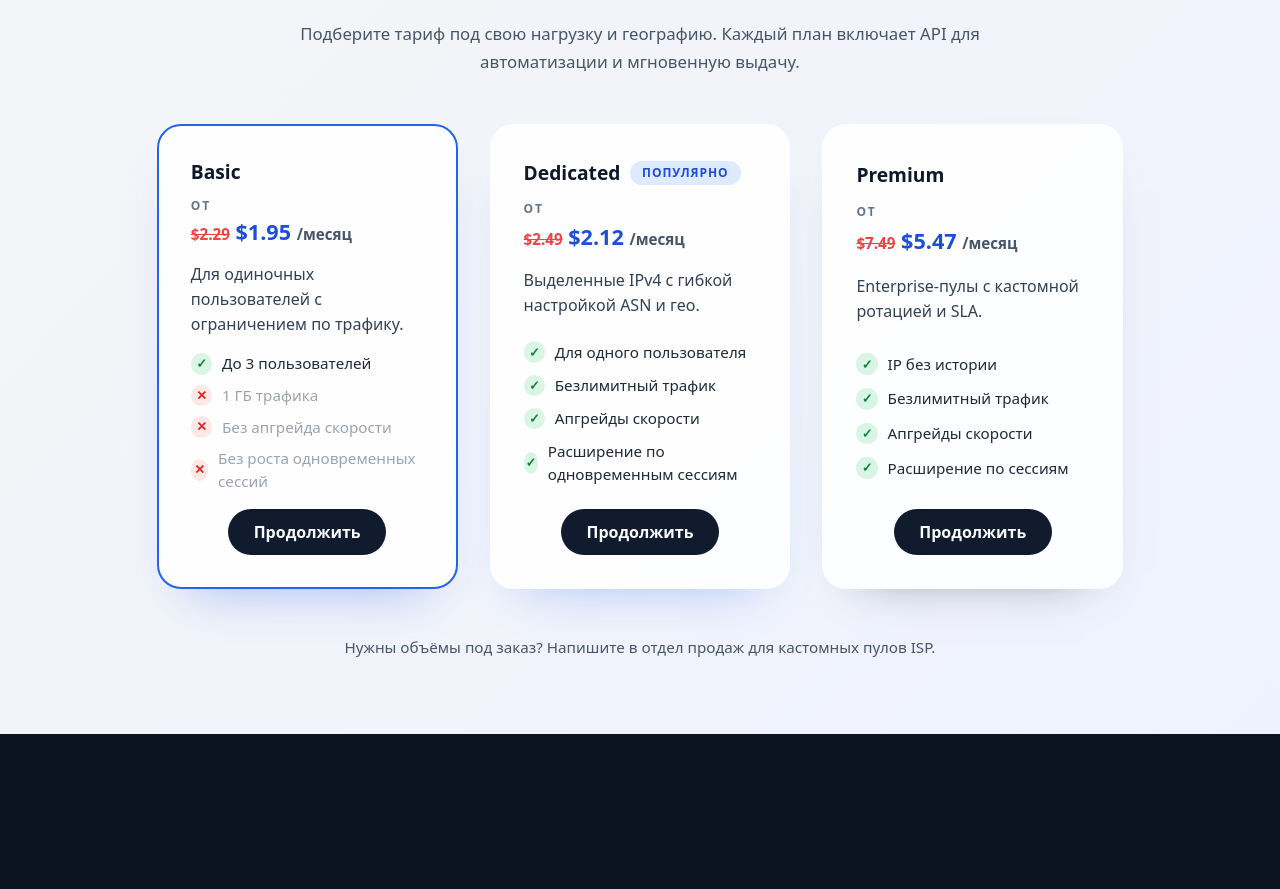
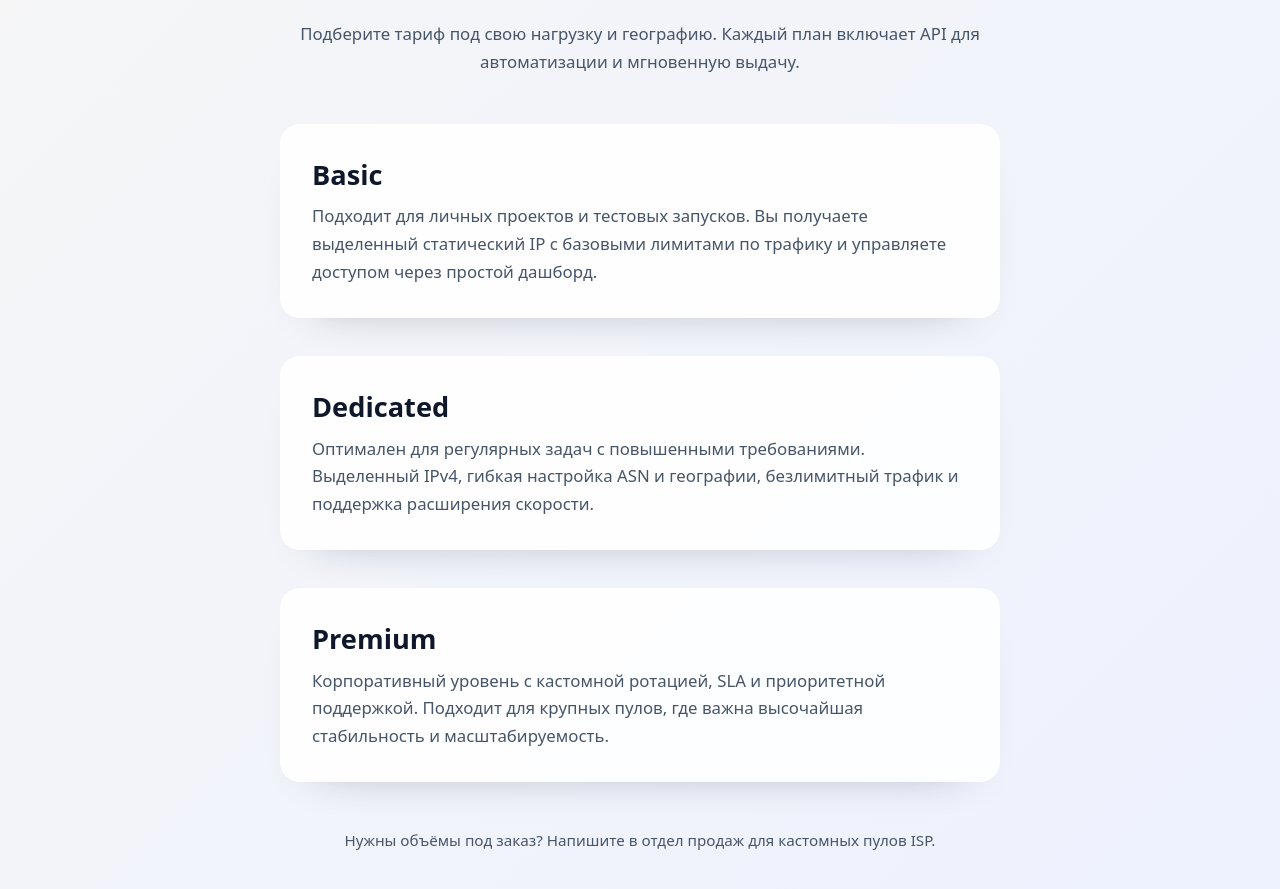
Before and after one commit to VektorSm/soksline-proxy-store, a Next.js app: page /products/isp-proxies in a window 1280 px wide. Shown: the part 924-1813 px from the top of the page. Before the commit the page ends 1658 px from the top, so only its background shows below. Built offline with nearby package versions, Linux system fonts and the light colour scheme.

Commit message:
Rewrite static ISP product offers as feature text

```diff
--- a/components/ProductTemplate.module.css
+++ b/components/ProductTemplate.module.css
@@ -149,6 +149,36 @@
   grid-template-columns: repeat(auto-fit, minmax(240px, 1fr));
   gap: clamp(1.2rem, 3vw, 2rem);
   width: 100%;
+}
+
+.textSections {
+  display: grid;
+  gap: clamp(1.5rem, 3vw, 2.5rem);
+  width: min(100%, 720px);
+  text-align: left;
+}
+
+.textSection {
+  display: grid;
+  gap: 0.6rem;
+  background: rgba(255, 255, 255, 0.9);
+  border-radius: 1.25rem;
+  padding: clamp(1.4rem, 3vw, 2rem);
+  box-shadow: 0 20px 48px -38px rgba(15, 23, 42, 0.45);
+}
+
+.textSectionTitle {
+  margin: 0;
+  font-size: clamp(1.35rem, 3vw, 1.7rem);
+  font-weight: 700;
+  color: #0f172a;
+}
+
+.textSectionBody {
+  margin: 0;
+  font-size: 1.05rem;
+  line-height: 1.65;
+  color: #475569;
 }
 
 .cardsCompact {
--- a/components/ProductTemplate.tsx
+++ b/components/ProductTemplate.tsx
@@ -22,17 +22,28 @@ type ProductTemplateProps = {
 export default function ProductTemplate({ data, cardsVariant = "default" }: ProductTemplateProps) {
   const { locale } = useLocale();
   const copy = data[locale];
+  const offersLayout = copy.offers.layout ?? "cards";
+  const isTextLayout = offersLayout === "text";
+  const plans = useMemo(() => copy.offers.plans ?? [], [copy.offers.plans]);
+  const textSections = useMemo(() => copy.offers.textSections ?? [], [copy.offers.textSections]);
   const cardsClassName = `${styles.cards} ${
     cardsVariant === "compact" ? styles.cardsCompact : ""
   }`.trim();
-  const planIds = useMemo(() => copy.offers.plans.map(plan => plan.id), [copy.offers.plans]);
+  const planIds = useMemo(() => (isTextLayout ? [] : plans.map(plan => plan.id)), [isTextLayout, plans]);
   const [activePlanId, setActivePlanId] = useState<string | null>(planIds[0] ?? null);
 
   useEffect(() => {
+    if (isTextLayout) {
+      if (activePlanId !== null) {
+        setActivePlanId(null);
+      }
+      return;
+    }
+
     if (!activePlanId || !planIds.includes(activePlanId)) {
       setActivePlanId(planIds[0] ?? null);
     }
-  }, [planIds, activePlanId]);
+  }, [isTextLayout, planIds, activePlanId]);
 
   const handleCardKeyDown = (planId: string) => (event: KeyboardEvent<HTMLElement>) => {
     if (event.key === "Enter" || event.key === " ") {
@@ -85,8 +96,18 @@ export default function ProductTemplate({ data, cardsVariant = "default" }: Prod
             {copy.offers.description && <p className={styles.offersDescription}>{copy.offers.description}</p>}
           </header>
 
+          {isTextLayout ? (
+            <div className={styles.textSections}>
+              {textSections.map(section => (
+                <article key={section.id} className={styles.textSection}>
+                  <h3 className={styles.textSectionTitle}>{section.title}</h3>
+                  <p className={styles.textSectionBody}>{section.body}</p>
+                </article>
+              ))}
+            </div>
+          ) : (
             <div className={cardsClassName}>
-            {copy.offers.plans.map(plan => (
+              {plans.map(plan => (
                 <article
                   key={plan.id}
                   className={`${styles.card} ${
@@ -140,6 +161,7 @@ export default function ProductTemplate({ data, cardsVariant = "default" }: Prod
                 </article>
               ))}
             </div>
+          )}
 
           {copy.offers.note && <p className={styles.offersNote}>{copy.offers.note}</p>}
         </div>
--- a/lib/productPages.ts
+++ b/lib/productPages.ts
@@ -24,6 +24,12 @@ export type ProductPlan = {
   ctaHref: string;
 };
 
+export type ProductOfferTextSection = {
+  id: string;
+  title: string;
+  body: string;
+};
+
 export type ProductPageData = {
   hero: {
     eyebrow?: string;
@@ -38,7 +44,9 @@ export type ProductPageData = {
   offers: {
     title: string;
     description?: string;
-    plans: ProductPlan[];
+    layout?: "cards" | "text";
+    plans?: ProductPlan[];
+    textSections?: ProductOfferTextSection[];
     note?: string;
   };
 };
@@ -68,58 +76,25 @@ export const ISP_PRODUCT_PAGE: LocalizedProductPage = {
       title: "Static ISP",
       description:
         "Подберите тариф под свою нагрузку и географию. Каждый план включает API для автоматизации и мгновенную выдачу.",
-      plans: [
+      layout: "text",
+      textSections: [
         {
           id: "basic",
-          name: "Basic",
-          priceLabel: "От",
-          compareAt: "$2.29",
-          price: "$1.95",
-          period: "/месяц",
-          summary: "Для одиночных пользователей с ограничением по трафику.",
-          features: [
-            { label: "До 3 пользователей" },
-            { label: "1 ГБ трафика", included: false },
-            { label: "Без апгрейда скорости", included: false },
-            { label: "Без роста одновременных сессий", included: false },
-          ],
-          ctaLabel: "Продолжить",
-          ctaHref: "/order?service=static-isp&plan=basic",
+          title: "Basic",
+          body:
+            "Подходит для личных проектов и тестовых запусков. Вы получаете выделенный статический IP с базовыми лимитами по трафику и управляете доступом через простой дашборд.",
         },
         {
           id: "dedicated",
-          name: "Dedicated",
-          badge: "Популярно",
-          priceLabel: "От",
-          compareAt: "$2.49",
-          price: "$2.12",
-          period: "/месяц",
-          summary: "Выделенные IPv4 с гибкой настройкой ASN и гео.",
-          features: [
-            { label: "Для одного пользователя" },
-            { label: "Безлимитный трафик" },
-            { label: "Апгрейды скорости" },
-            { label: "Расширение по одновременным сессиям" },
-          ],
-          ctaLabel: "Продолжить",
-          ctaHref: "/order?service=static-isp&plan=dedicated",
+          title: "Dedicated",
+          body:
+            "Оптимален для регулярных задач с повышенными требованиями. Выделенный IPv4, гибкая настройка ASN и географии, безлимитный трафик и поддержка расширения скорости.",
         },
         {
           id: "premium",
-          name: "Premium",
-          priceLabel: "От",
-          compareAt: "$7.49",
-          price: "$5.47",
-          period: "/месяц",
-          summary: "Enterprise-пулы с кастомной ротацией и SLA.",
-          features: [
-            { label: "IP без истории" },
-            { label: "Безлимитный трафик" },
-            { label: "Апгрейды скорости" },
-            { label: "Расширение по сессиям" },
-          ],
-          ctaLabel: "Продолжить",
-          ctaHref: "/order?service=static-isp&plan=premium",
+          title: "Premium",
+          body:
+            "Корпоративный уровень с кастомной ротацией, SLA и приоритетной поддержкой. Подходит для крупных пулов, где важна высочайшая стабильность и масштабируемость.",
         },
       ],
       note: "Нужны объёмы под заказ? Напишите в отдел продаж для кастомных пулов ISP.",
@@ -147,58 +122,25 @@ export const ISP_PRODUCT_PAGE: LocalizedProductPage = {
       title: "Static ISP",
       description:
         "Pick a tier that matches your concurrency and geo requirements. Every plan comes with automation-ready APIs and instant delivery.",
-      plans: [
+      layout: "text",
+      textSections: [
         {
           id: "basic",
-          name: "Basic",
-          priceLabel: "Starts at",
-          compareAt: "$2.29",
-          price: "$1.95",
-          period: "/month",
-          summary: "Entry plan for single-seat access with limited bandwidth.",
-          features: [
-            { label: "Used by up to 3 users" },
-            { label: "Limited to 1GB bandwidth", included: false },
-            { label: "No speed upgrades", included: false },
-            { label: "No concurrency upgrades", included: false },
-          ],
-          ctaLabel: "Continue",
-          ctaHref: "/order?service=static-isp&plan=basic",
+          title: "Basic",
+          body:
+            "Ideal for pilots and side projects. You get a dedicated static IP with lightweight bandwidth allowances and simple dashboard management.",
         },
         {
           id: "dedicated",
-          name: "Dedicated",
-          badge: "Popular",
-          priceLabel: "Starts at",
-          compareAt: "$2.49",
-          price: "$2.12",
-          period: "/month",
-          summary: "Dedicated IPv4 access with configurable ASN and geo targeting.",
-          features: [
-            { label: "Dedicated to a single user" },
-            { label: "Unlimited bandwidth" },
-            { label: "Speed upgrades" },
-            { label: "Concurrency upgrades" },
-          ],
-          ctaLabel: "Continue",
-          ctaHref: "/order?service=static-isp&plan=dedicated",
+          title: "Dedicated",
+          body:
+            "Built for steady workloads that need reliability. Dedicated IPv4 with configurable ASN and geo, unlimited traffic, and available speed upgrades.",
         },
         {
           id: "premium",
-          name: "Premium",
-          priceLabel: "Starts at",
-          compareAt: "$7.49",
-          price: "$5.47",
-          period: "/month",
-          summary: "Enterprise grade pools with custom rotation windows and SLA.",
-          features: [
-            { label: "Never used IP" },
-            { label: "Unlimited bandwidth" },
-            { label: "Speed upgrades" },
-            { label: "Concurrency upgrades" },
-          ],
-          ctaLabel: "Continue",
-          ctaHref: "/order?service=static-isp&plan=premium",
+          title: "Premium",
+          body:
+            "Enterprise-grade delivery with custom rotation windows, contractual SLA, and priority support. Designed for large pools that demand maximum stability.",
         },
       ],
       note: "Need custom volumes? Contact sales for bespoke ISP proxy pools.",
@@ -228,21 +170,38 @@ export const STATIC_RESIDENTIAL_PAGE: LocalizedProductPage = {
     offers: {
       title: "Static ISP",
       description:
-        "Простые тарифы и предсказуемая цена. IPv6-прокси помогают масштабировать автоматизацию и парсинг.",
-      plans: [
+        "Выделенные IPv6-адреса для проектов, которым важны стабильность, скорость и изоляция ресурсов.",
+      layout: "text",
+      textSections: [
         {
-          id: "dedicated-ipv6",
-          name: "Dedicated IPv6",
-          price: "$29.67",
-          period: "/месяц",
-          summary: "Выделенные IPv6-линии с мгновенной выдачей и управлением через дашборд.",
-          features: [
-            { label: "Безлимитный трафик" },
-            { label: "Кастомная ротация" },
-            { label: "API и панель" },
-          ],
-          ctaLabel: "Продолжить",
-          ctaHref: "/order?service=static-residential-ipv6&plan=dedicated-ipv6",
+          id: "bandwidth",
+          title: "Безлимитный трафик",
+          body:
+            "Прокси не ограничены по объёму передаваемых данных — поддерживайте длительные сессии и интенсивный парсинг без рисков по достижению лимитов.",
+        },
+        {
+          id: "threads",
+          title: "100 потоков",
+          body:
+            "Одновременная работа до ста соединений с одной учётной записи помогает ускорить сбор данных и автоматизацию даже при плотных расписаниях.",
+        },
+        {
+          id: "speed",
+          title: "100+ Mbps",
+          body:
+            "Высокая пропускная способность сохраняет скорость загрузки страниц и стабильность соединений, даже когда трафик распределён на множество задач.",
+        },
+        {
+          id: "dedicated",
+          title: "Выделенный IP-адрес",
+          body:
+            "Каждый IPv6-адрес закреплён за вами, что исключает пересечения с соседями и снижает вероятность блокировок со стороны целевых ресурсов.",
+        },
+        {
+          id: "geography",
+          title: "IPv6-адреса из США",
+          body:
+            "Арендуйте пул адресов из американских дата-центров, чтобы работать с сервисами, требующими присутствия в США.",
         },
       ],
       note: "IPv6 лучше всего подходит сервисам, поддерживающим новый протокол.",
@@ -268,24 +227,42 @@ export const STATIC_RESIDENTIAL_PAGE: LocalizedProductPage = {
     },
     offers: {
       title: "Static ISP",
-      description: "Simple plans with predictable pricing. IPv6 proxies deliver scale for large automation tasks.",
-      plans: [
+      description:
+        "Dedicated IPv6 addresses for teams that need consistent performance, private resources, and US presence.",
+      layout: "text",
+      textSections: [
         {
-          id: "dedicated-ipv6",
-          name: "Dedicated IPv6",
-          price: "$29.67",
-          period: "/month",
-          summary: "Dedicated IPv6 lines with instant provisioning and dashboard management.",
-          features: [
-            { label: "Unlimited traffic" },
-            { label: "Custom rotation" },
-            { label: "API & dashboard" },
-          ],
-          ctaLabel: "Continue",
-          ctaHref: "/order?service=static-residential-ipv6&plan=dedicated-ipv6",
+          id: "bandwidth",
+          title: "Unlimited Bandwidth",
+          body:
+            "Push large volumes of requests and sustain always-on sessions without worrying about overage fees or throttling.",
+        },
+        {
+          id: "threads",
+          title: "100 Threads",
+          body:
+            "Run up to one hundred concurrent connections per account so your crawlers and automation workflows finish faster.",
+        },
+        {
+          id: "speed",
+          title: "100+ Mbps",
+          body:
+            "Maintain quick page loads and reliable throughput even when your traffic is spread across multiple projects.",
+        },
+        {
+          id: "dedicated",
+          title: "Dedicated IP Address",
+          body:
+            "Each IPv6 address is reserved for you, keeping neighbors out of your pool and reducing the chance of destination blocks.",
+        },
+        {
+          id: "geography",
+          title: "IPv6 Addresses from the US",
+          body:
+            "Leverage US-based infrastructure to satisfy location requirements and maintain compliance with geo-sensitive platforms.",
         },
       ],
-      note: "IPv6 works best with services that support the new protocol stack.",
+      note: "IPv6 works best with services that support the modern protocol stack.",
     },
   },
 };
```
Lines whose indentation alone changed are shown as unchanged.
